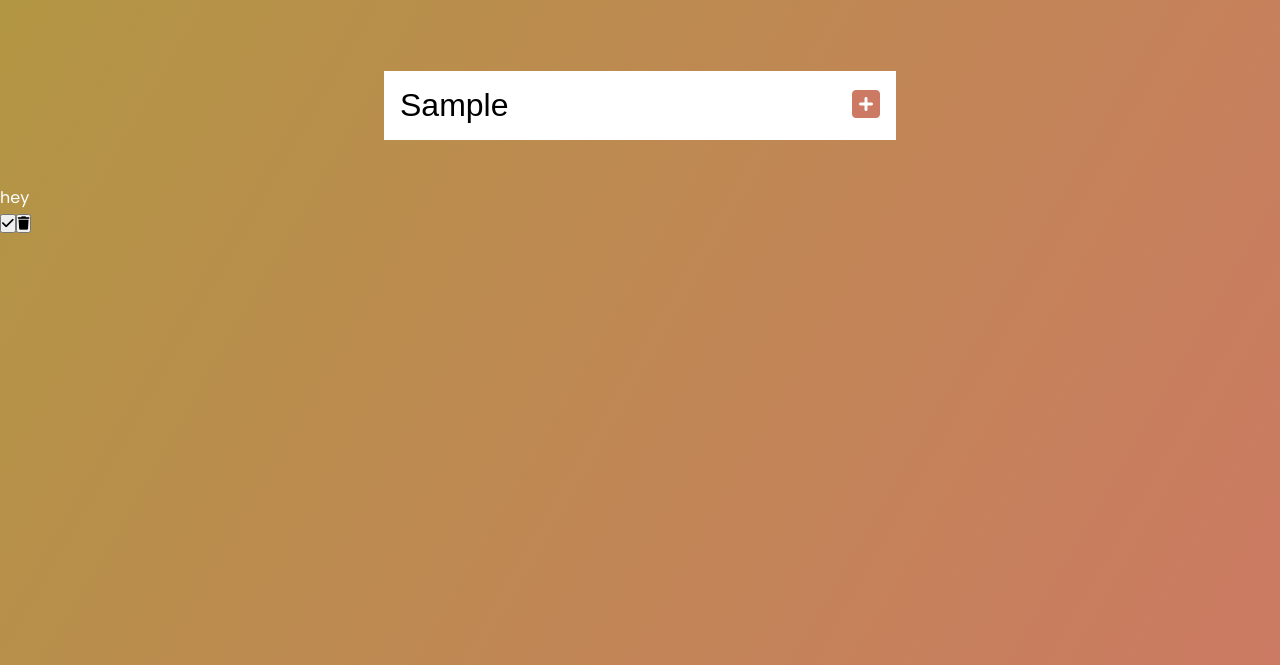
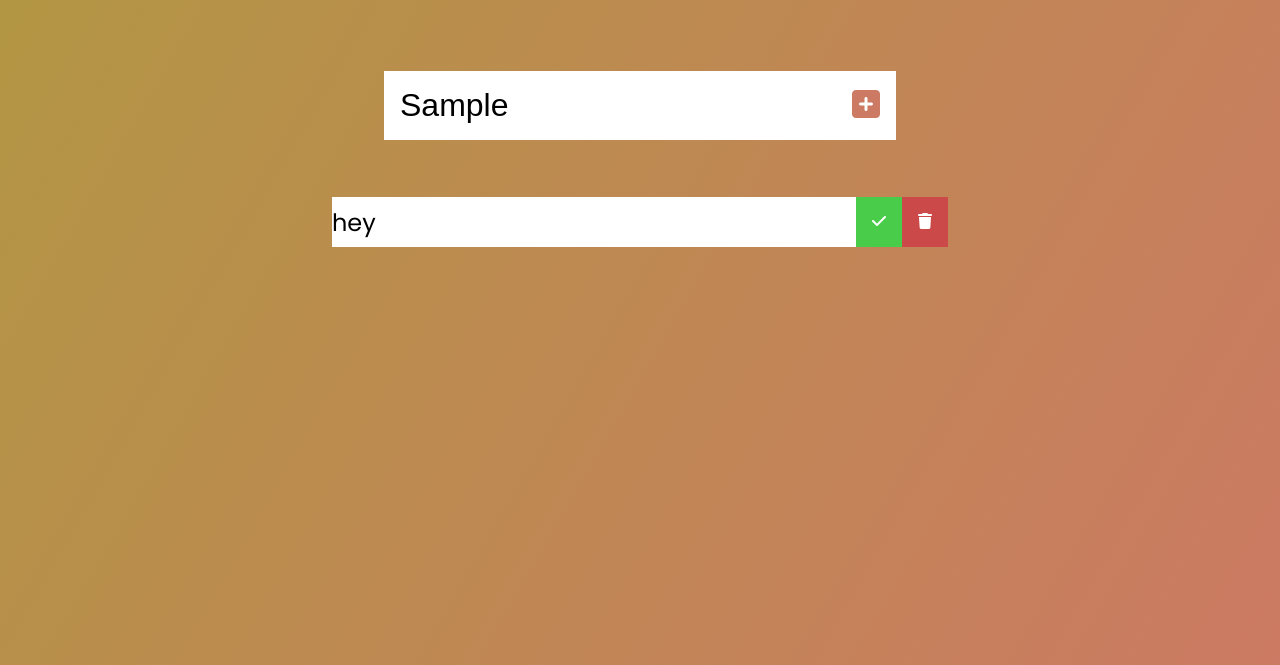
Before and after one commit to adnanbouthir/to-do, a plain HTML site: page index.html in a window 1280 px wide. Both pictures are taken after typing "Sample" into the empty fields and a click on the button 866 px from the left and 240 px from the top of the page. Shown: the part 135-800 px from the top of the page. Drawn offline with Linux system fonts and the light colour scheme.

Commit message:
adding more styles

```diff
--- a/app.js
+++ b/app.js
@@ -28,7 +28,7 @@ function addTodo(event){
      // delete mark button
      const trash = document.createElement('button');
      trash.innerHTML = '<i class ="fas fa-trash"></i>';
-     trash.classList.add('complete-btn');
+     trash.classList.add('trash-btn');
      todoDiv.appendChild(trash);
     //  append to list
     todoList.appendChild(todoDiv);
--- a/style.css
+++ b/style.css
@@ -39,3 +39,44 @@ form button:hover {
     background: #cc7a63;
     color: white;
 }
+
+.todo-container {
+    display: flex;
+    justify-content: center;
+    align-items: center;
+}
+
+.todo-list {
+    min-width: 50%;
+    list-style: none;
+}
+
+.todo {
+    margin: 0.5em;
+    background: white;
+    color: black;
+    font-size: 1.5rem;
+    display: flex;
+    align-items: center;
+    justify-content: space-between;
+}
+
+.todo li {
+    flex: 1;
+}
+
+.complete-btn , .trash-btn {
+    background: #ff6f47;
+    color: white;
+    border: none;
+    padding: 1rem;
+    cursor: pointer;
+    font-size: 1rem;
+}
+
+.complete-btn {
+    background: rgb(73, 204,73 );
+}
+.trash-btn {
+    background: rgb(204, 73, 73);
+}
```
